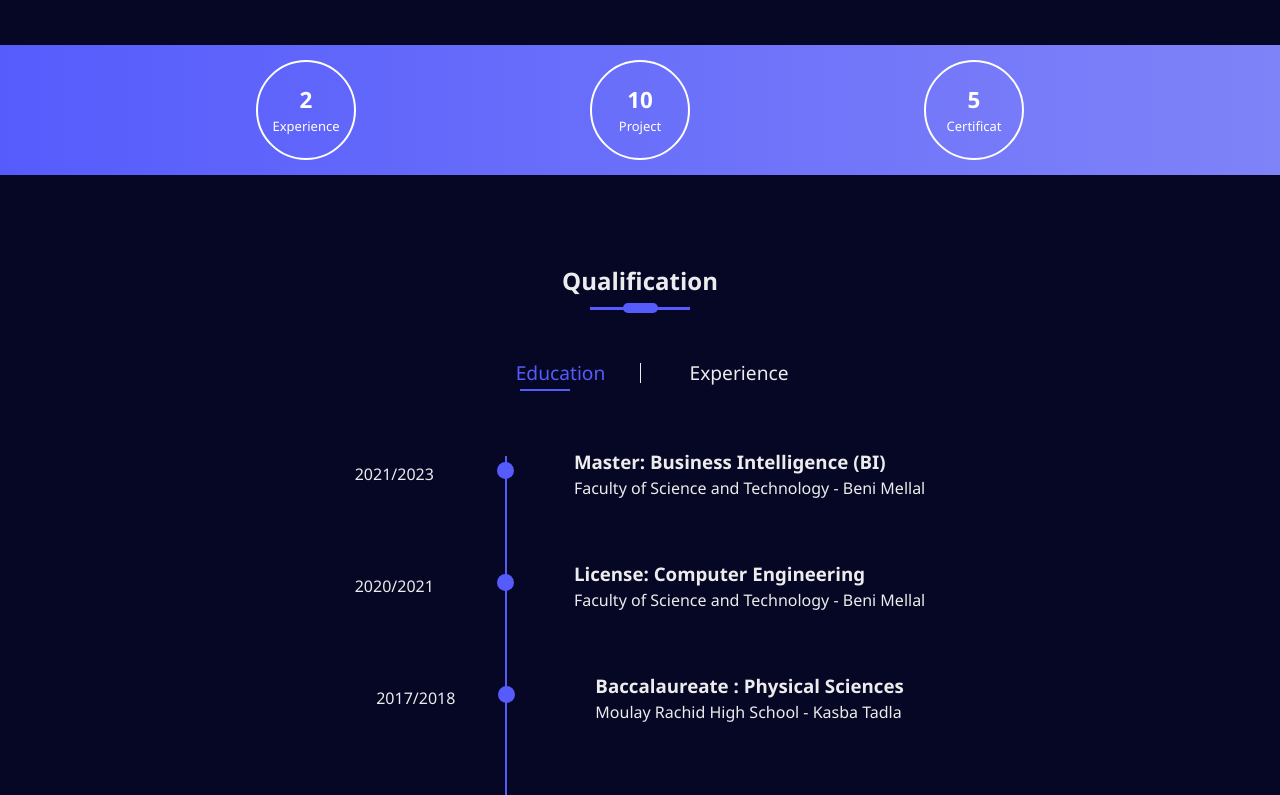
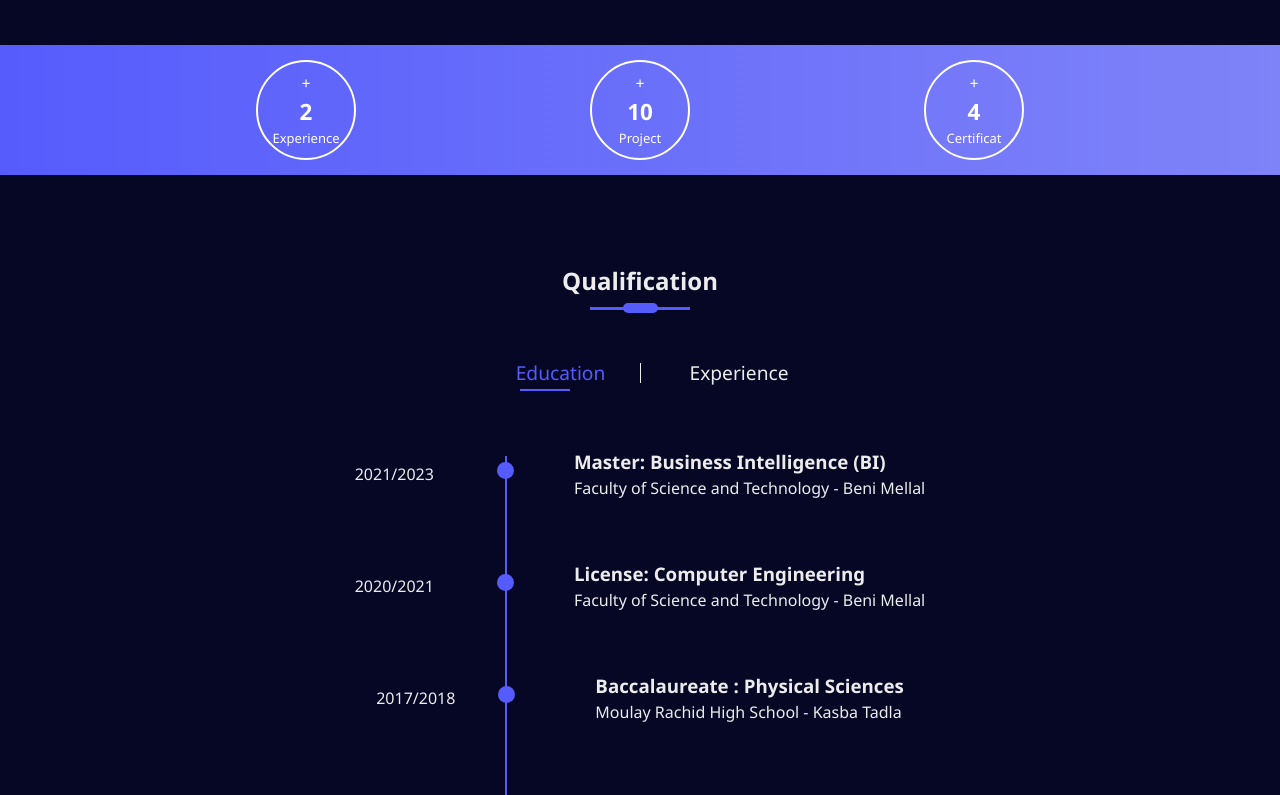
Before and after one commit to OtmaneKhalil/Portfolio, a plain HTML site: page index.html in a window 1280 px wide. Shown: the part 1237-2032 px from the top of the page. Drawn offline with nearby package versions, Linux system fonts and the light colour scheme.

Commit message:
Update index.html

```diff
--- a/index.html
+++ b/index.html
@@ -75,15 +75,15 @@
     </section>
     <section class="analyse">
         <div class="item">
-            <span class="num" data-goal="2">0</span>
+            +<span class="num" data-goal="2">0</span>
             <p>Experience</p>
         </div>
         <div class="item">
-            <span class="num" data-goal="10">0</span>
+            +<span class="num" data-goal="10">0</span>
             <p>Project</p>
         </div>
         <div class="item">
-            <span class="num" data-goal="5">0</span>
+            +<span class="num" data-goal="4">0</span>
             <p>Certificat</p>
         </div>
     </section>
@@ -235,7 +235,7 @@
         </div>
     </section>
 
-    <section class="work-detail">
+<!--     <section class="work-detail">
         <div class="detail">
             <div class="cancel" onclick="hideDetail()"><img src="img/croix.png" alt="" width="20px"></div>
             <div class="img-slides" style="position: relative;">
@@ -262,7 +262,7 @@
                 <p class="techno" style="margin-top: 15px;"><span>HTML5</span><span>CSS3</span><span>JAVASCRIPT</span></p>
             </div>
         </div>
-    </section>
+    </section> -->
 
     <!-- Contact Section -->
 
@@ -288,7 +288,7 @@
 
                 </div>
                 <div class="form">
-                    <form action="" method="post">
+                    <form method="post">
                         <input type="text" name="Fname" id="Fname" placeholder="First Name">
                         <input type="text" name="Lname" id="Lname" placeholder="Last Name">
                         <input type="email" name="email" id="email" placeholder="Email">
```
